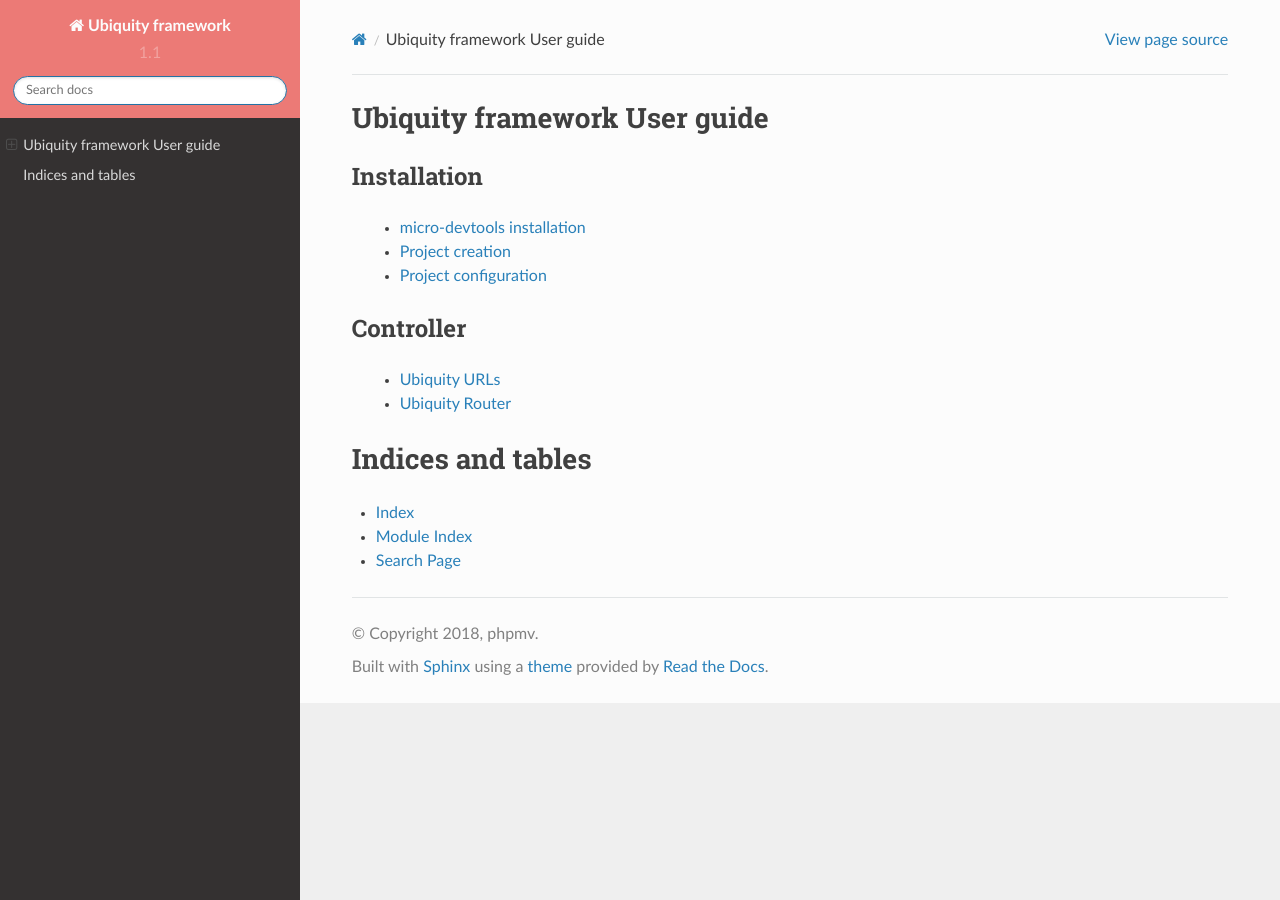
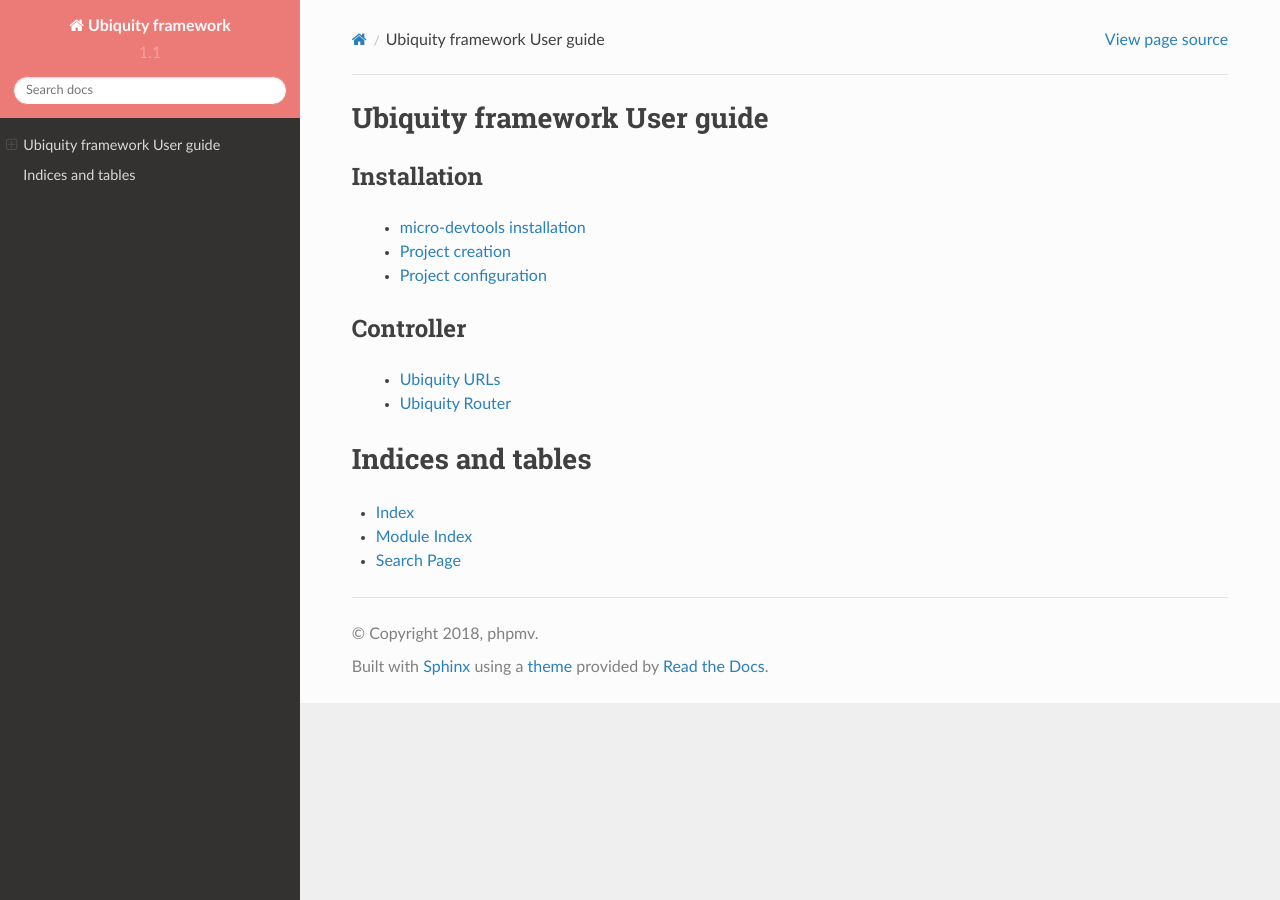
Before and after one commit to phpMv/ubiquity, a Sphinx documentation site: the page built from docs/index.rst, in a window 1280 px wide. Built offline with Sphinx 7.4.7 and the Read the Docs theme 2.0.0, drawn with Linux system fonts in a browser that asks for light colours.

Commit message:
doc input border color

```diff
--- a/docs/_static/css/custom.css
+++ b/docs/_static/css/custom.css
@@ -4,3 +4,6 @@
 .wy-side-nav-search{
 	background-color: #EC7A76!important;
 }
+.wy-side-nav-search input[type=text]{
+	border-color:#EC7A76!important;
+}
```
